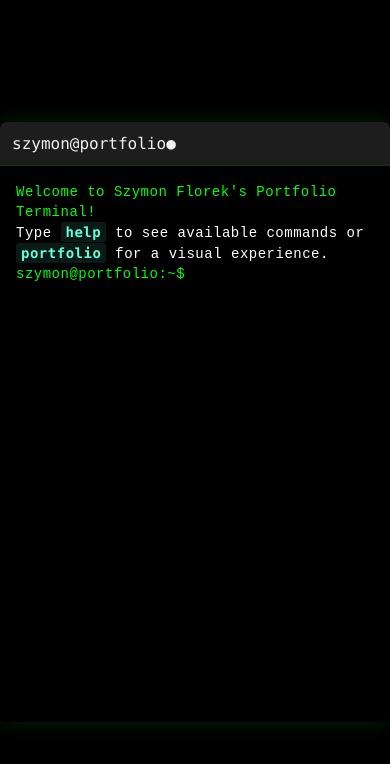
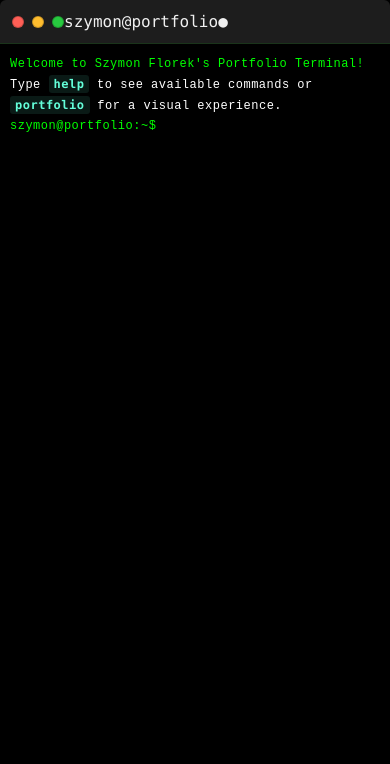
Before and after one commit to Floressek/terminal-app, a React (Create React App) app: page / in a window 390 px wide. Shown: the top 764 px of the page. Built offline with nearby package versions, Linux system fonts and the light colour scheme.

Commit message:
Update terminal styles for responsiveness and enhance button aesthetics. Adjust layout for better mobile experience and refine project link behavior.

```diff
--- a/src/Terminal.css
+++ b/src/Terminal.css
@@ -49,13 +49,29 @@ body {
 }
 
 .terminal-container {
-    width: 900px;
-    height: 600px;
+    width: 90%;
+    max-width: 900px;
+    height: 80vh;
     margin: auto;
     position: relative;
     border-radius: 6px;
     overflow: hidden;
     box-shadow: 0 0 20px rgba(0, 255, 0, 0.15);
+}
+
+@media (max-width: 768px) {
+    .terminal-container {
+        width: 95%;
+        height: 90vh;
+    }
+}
+
+@media (max-width: 480px) {
+    .terminal-container {
+        width: 100%;
+        height: 100vh;
+        border-radius: 0;
+    }
 }
 
 .terminal {
@@ -76,7 +92,7 @@ body {
     border-bottom: 1px solid rgba(0, 255, 0, 0.1);
 }
 
-.controls {
+.terminal-controls {
     display: flex;
     gap: 8px;
 }
@@ -98,9 +114,20 @@ body {
     transform: scale(0.9);
 }
 
-.close { background: #ff5f56; }
-.minimize { background: #ffbd2e; }
-.maximize { background: #27c93f; }
+.close {
+    background: #ff5f56;
+    border: 0.5px solid rgba(0, 0, 0, 0.2);
+}
+
+.minimize {
+    background: #ffbd2e;
+    border: 0.5px solid rgba(0, 0, 0, 0.2);
+}
+
+.maximize {
+    background: #27c93f;
+    border: 0.5px solid rgba(0, 0, 0, 0.2);
+}
 
 .title {
     color: #cccccc;
@@ -517,7 +544,7 @@ body {
     position: absolute;
     width: 8px;
     height: 2px;
-    background: #333;
+    background: rgba(0, 0, 0, 0.4);
     top: 5px;
     left: 2px;
 }
@@ -535,7 +562,7 @@ body {
     position: absolute;
     width: 8px;
     height: 2px;
-    background: #333;
+    background: rgba(0, 0, 0, 0.4);
     top: 5px;
     left: 2px;
 }
@@ -544,13 +571,13 @@ body {
 .maximize:hover::after {
     content: '';
     position: absolute;
-    background: #333;
+    background: rgba(0, 0, 0, 0.4);
 }
 
 .maximize:hover::before {
     width: 6px;
     height: 6px;
-    border: 1px solid #333;
+    border: 1px solid rgba(0, 0, 0, 0.4);
     top: 2px;
     left: 2px;
 }
@@ -1436,3 +1463,55 @@ body {
 .portfolio-back-button:hover {
   background: rgba(100, 255, 218, 0.1);
 }
+
+/* Responsive adjustments for portfolio content */
+@media (max-width: 768px) {
+    .projects-grid {
+        grid-template-columns: 1fr;
+    }
+
+    .skills-container {
+        grid-template-columns: 1fr;
+    }
+
+    .project-card {
+        max-width: 100%;
+    }
+
+    .portfolio-name {
+        font-size: 1.8rem;
+    }
+
+    .portfolio-title {
+        font-size: 1rem;
+    }
+}
+
+@media (max-width: 480px) {
+    .terminal-content {
+        padding: 10px;
+        font-size: 12px;
+    }
+
+    .line {
+        font-size: 12px;
+    }
+
+    #command-input {
+        font-size: 12px;
+    }
+
+    .project-link a {
+        padding: 8px 16px;
+        font-size: 14px;
+    }
+
+    .section-title {
+        font-size: 16px;
+    }
+
+    .portfolio-back-button {
+        font-size: 12px;
+        padding: 6px 12px;
+    }
+}
--- a/src/Terminal.js
+++ b/src/Terminal.js
@@ -702,7 +702,7 @@ README.md`,
                           ))}
                         </div>
                         <div className="project-link">
-                          <a href={`https://${project.link}`} target="_blank" rel="noopener noreferrer" className="terminal-link">
+                          <a href={`https://${project.link}`} target="_blank" rel="noopener noreferrer">
                             View Project →
                           </a>
                         </div>
```
